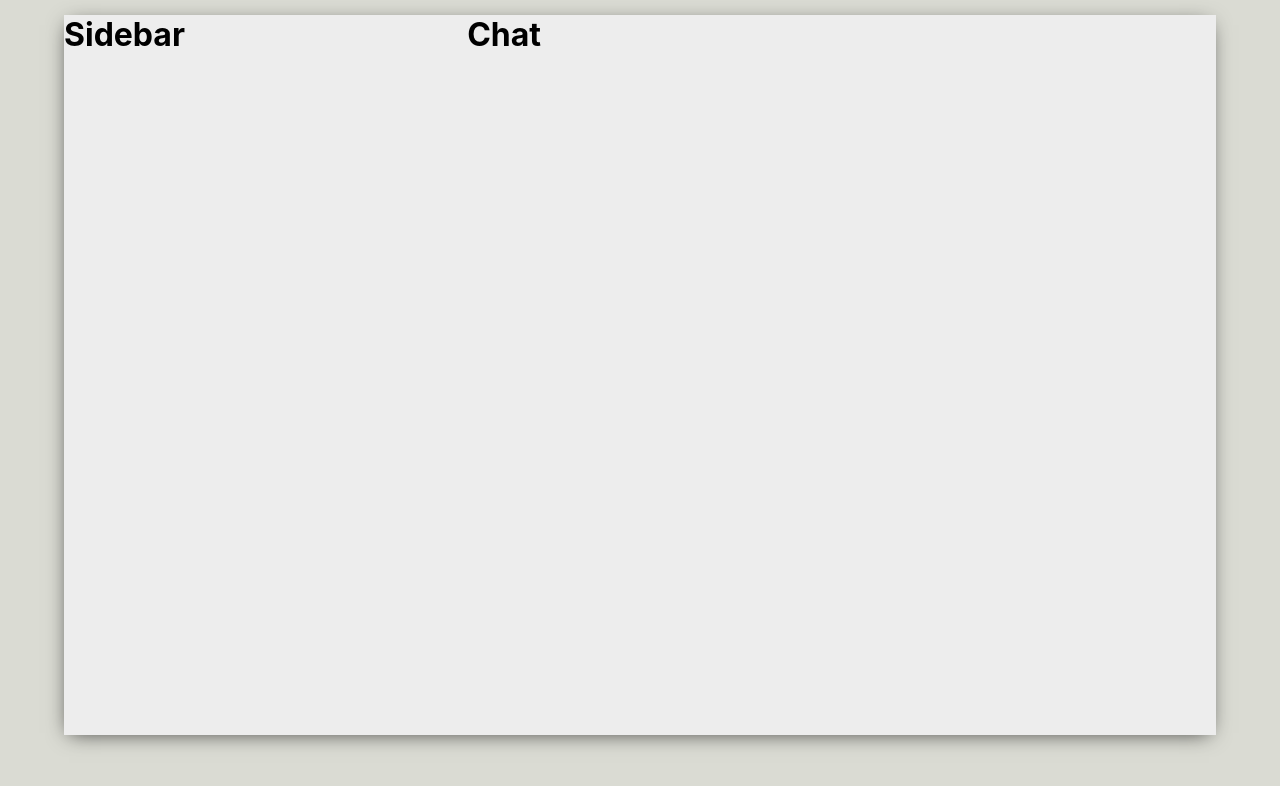
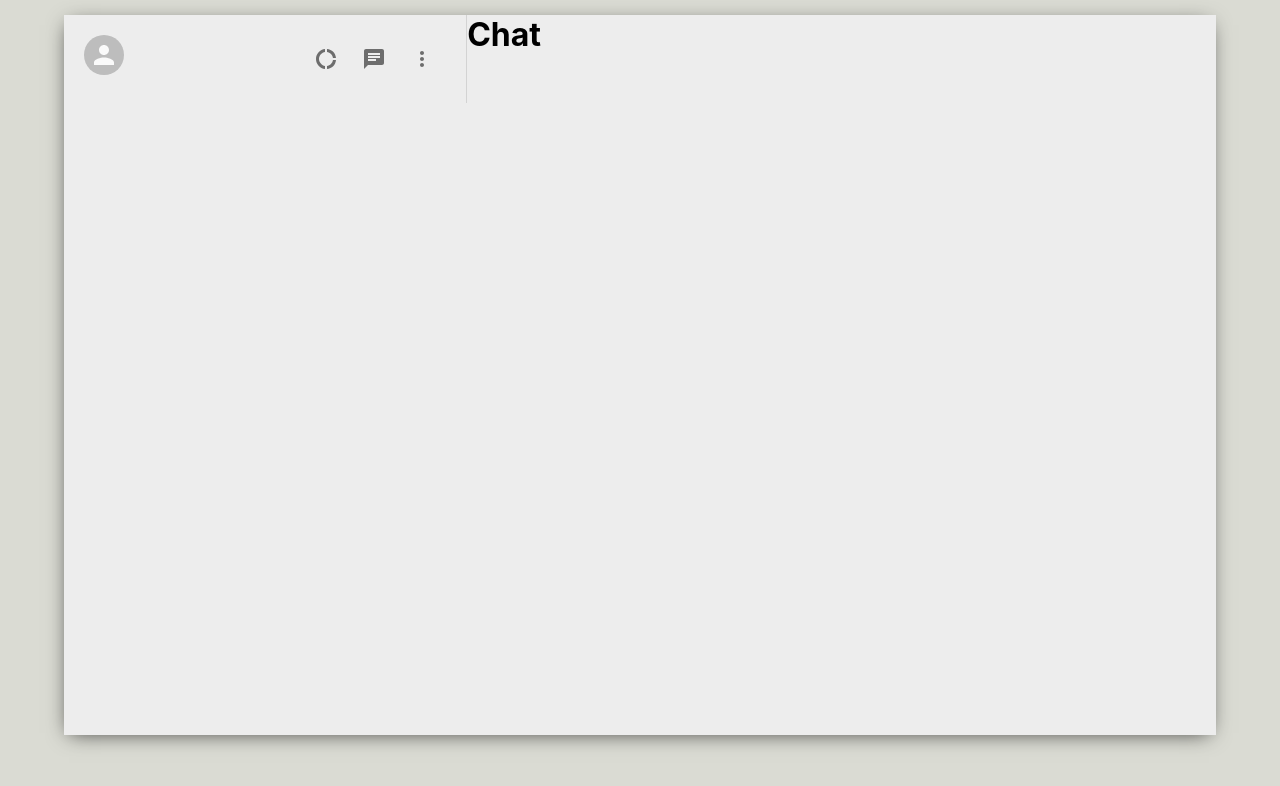
Before and after one commit to viktorlazi/whatsapp-clone, a React (Create React App) app in the folder whatsapp-mern/: page / in a window 1280 px wide. Shown: the top 786 px of the page. Built offline with nearby package versions, Linux system fonts and the light colour scheme.

Commit message:
sidebar__header

```diff
--- a/whatsapp-mern/src/Sidebar.css
+++ b/whatsapp-mern/src/Sidebar.css
@@ -3,3 +3,15 @@
     flex-direction: column;
     flex:0.35;
 }
+
+.sidebar__header{
+    display:flex;
+    justify-content: space-between;
+    padding: 20px;
+    border-right:1px solid lightgray
+}
+.sidebar__headerRight{
+    display:flex;
+    justify-content: space-between;
+    min-width: 10vw;
+}
--- a/whatsapp-mern/src/Sidebar.js
+++ b/whatsapp-mern/src/Sidebar.js
@@ -1,10 +1,27 @@
 import React from 'react'
 import './Sidebar.css'
+import DonutLargeIcon from '@material-ui/icons/DonutLarge';
+import ChatIcon from '@material-ui/icons/Chat';
+import MoreVertIcon from '@material-ui/icons/MoreVert';
+import {Avatar, IconButton} from '@material-ui/core'
 
 const Sidebar = () => {
     return (
         <div className="sidebar">
-            <h1>Sidebar</h1>
+            <div className="sidebar__header">
+                <Avatar/>
+                <div className="sidebar__headerRight">
+                    <IconButton>
+                        <DonutLargeIcon/>
+                    </IconButton>
+                    <IconButton>
+                        <ChatIcon/>
+                    </IconButton>
+                    <IconButton>
+                        <MoreVertIcon/>
+                    </IconButton>
+                </div>
+            </div>
         </div>
     )
 }
```
Also changed, not shown: 1 other file (tests, documents, lock files or other folders).
